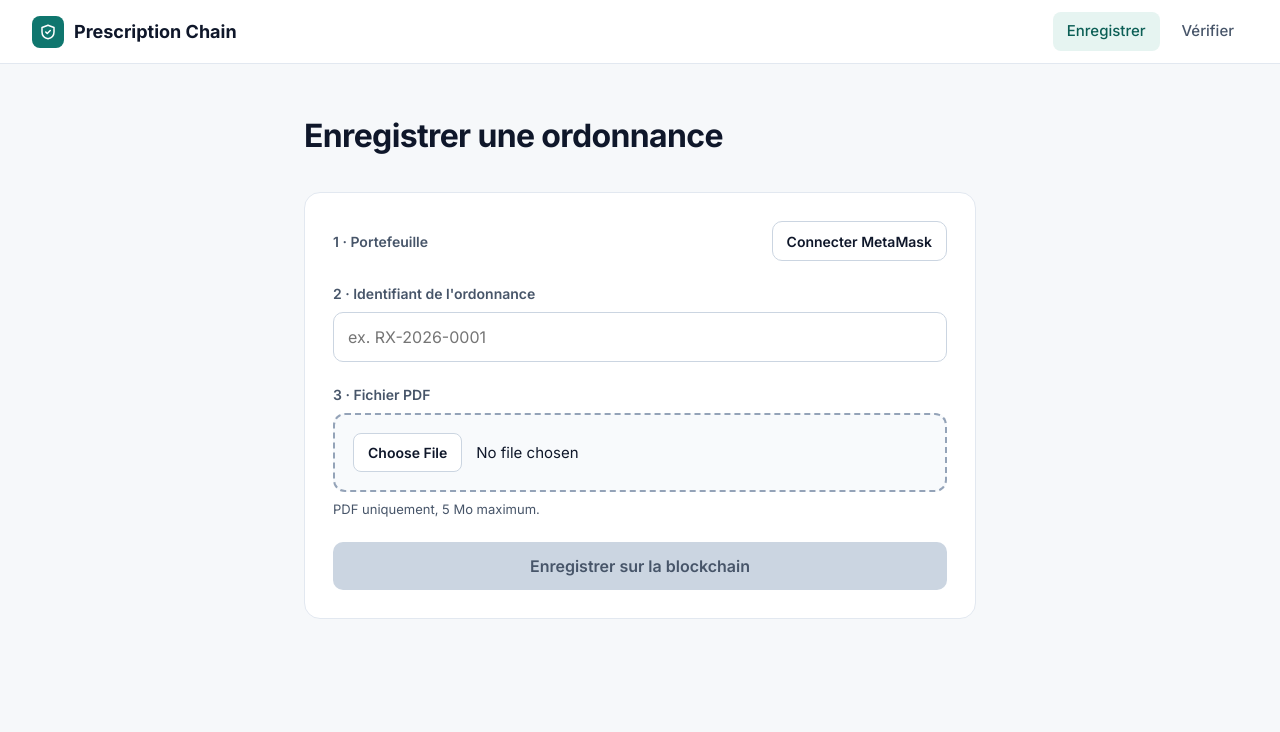
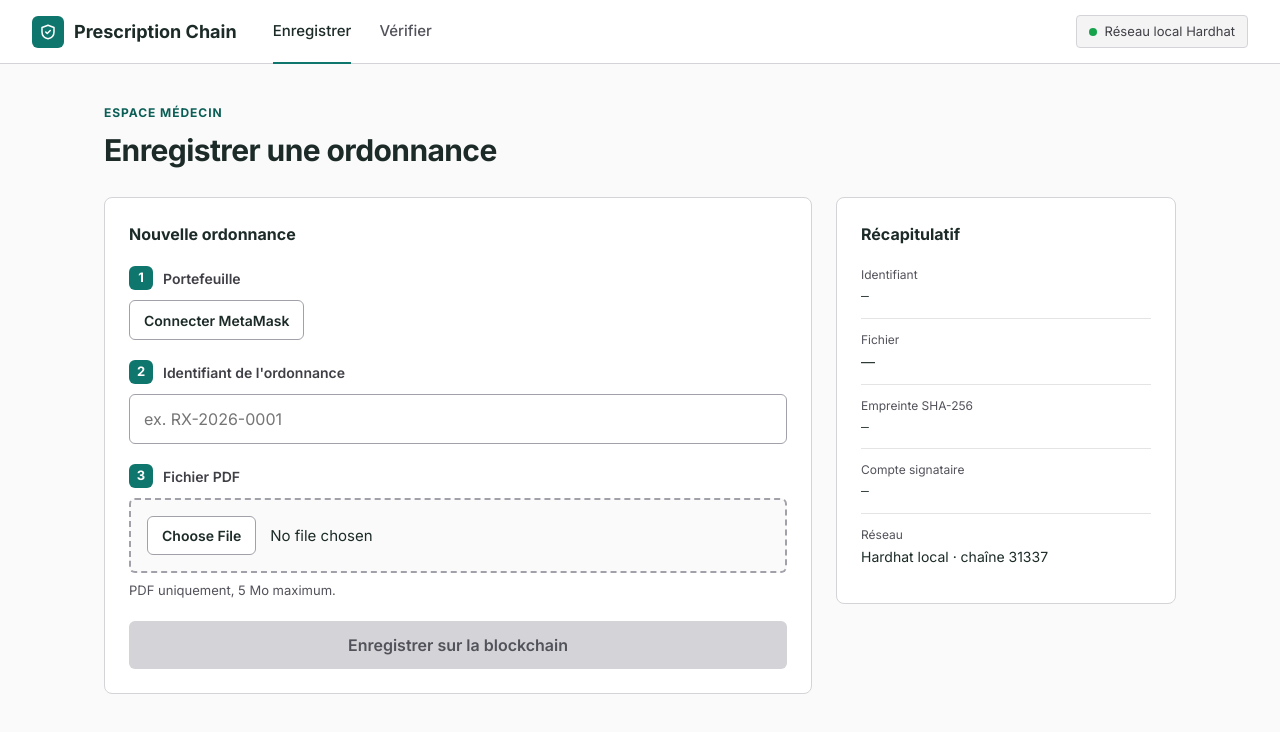
Before and after one commit to nicetteln/prescription-chain, a plain HTML site: page frontend/register.html in a window 1280 px wide. Drawn offline with Linux system fonts and the light colour scheme.

Commit message:
changing the  design

```diff
--- a/frontend/css/style.css
+++ b/frontend/css/style.css
@@ -1,10 +1,12 @@
 :root {
-  --bg: #F6F8FA;
-  --ink: #0F172A;
-  --muted: #475569;
-  --line: #E2E8F0;
+  --bg: #FAFAFA;
+  --card: #FFFFFF;
+  --ink: #1C2B28;
+  --muted: #52525B;
+  --line: #D4D4D8;
+  --line-soft: #E4E4E7;
+  --control: #A1A1AA;
   --accent: #0F766E;
-  --accent-soft: #E6F4F1;
   --accent-ink: #0B5E55;
 }
 
@@ -18,73 +20,101 @@ body {
   font-family: Inter, system-ui, -apple-system, "Segoe UI", sans-serif;
   line-height: 1.5;
 }
-a { color: var(--accent-ink); text-decoration: none; }
+a { color: var(--accent-ink); }
 
 /* ---------- top bar ---------- */
 .topbar {
-  display: flex; align-items: center; justify-content: space-between;
+  display: flex; align-items: center; justify-content: space-between; gap: 16px;
   height: 64px; padding: 0 32px;
-  background: #fff; border-bottom: 1px solid var(--line);
+  background: var(--card); border-bottom: 1px solid var(--line);
 }
-.brand { display: flex; align-items: center; gap: 10px; font-weight: 700; font-size: 18px; color: var(--ink); }
+.topbar-left { display: flex; align-items: center; gap: 36px; }
+.brand {
+  display: flex; align-items: center; gap: 10px;
+  font-weight: 700; font-size: 18px; color: var(--ink); text-decoration: none;
+}
 .brand-mark {
-  width: 32px; height: 32px; border-radius: 8px; background: var(--accent);
+  width: 32px; height: 32px; border-radius: 6px; background: var(--accent);
   display: flex; align-items: center; justify-content: center;
 }
-.nav { display: flex; gap: 8px; font-size: 15px; font-weight: 500; }
-.nav a { padding: 8px 14px; border-radius: 8px; color: var(--muted); }
-.nav a[aria-current="page"] { background: var(--accent-soft); color: var(--accent-ink); }
+.nav { display: flex; gap: 28px; font-size: 15px; font-weight: 500; }
+.nav a {
+  display: flex; align-items: center; height: 64px; padding-top: 2px;
+  border-bottom: 2px solid transparent; color: var(--muted); text-decoration: none;
+}
+.nav a[aria-current="page"] { color: var(--ink); border-bottom-color: var(--accent); }
+.net {
+  display: flex; align-items: center; gap: 8px; padding: 6px 12px; border-radius: 4px;
+  background: #F4F4F5; border: 1px solid var(--line); color: #3F3F46; font-size: 13px;
+}
+.net::before { content: ""; width: 8px; height: 8px; border-radius: 50%; background: #16A34A; }
 
 /* ---------- layout ---------- */
 .page {
-  max-width: 720px; margin: 0 auto; padding: 48px 24px;
+  max-width: 1120px; margin: 0 auto; padding: 40px 24px;
   display: flex; flex-direction: column; gap: 24px;
 }
-h1 { margin: 0 0 8px; font-size: 32px; letter-spacing: -0.02em; }
-.lead { margin: 0; color: var(--muted); }
+.eyebrow { margin-bottom: 6px; font-size: 12px; font-weight: 700; letter-spacing: .08em; text-transform: uppercase; color: var(--accent-ink); }
+h1 { margin: 0; font-size: 30px; letter-spacing: -0.02em; }
+.layout { display: flex; gap: 24px; flex-wrap: wrap; align-items: flex-start; }
+.col-main { flex: 1 1 520px; min-width: 0; }
+.col-aside { flex: 0 0 340px; max-width: 100%; }
+.col-form { flex: 0 0 400px; max-width: 100%; }
+.col-result { flex: 1 1 420px; min-width: 0; }
 
 .card {
-  background: #fff; border: 1px solid var(--line); border-radius: 16px;
-  padding: 28px; display: flex; flex-direction: column; gap: 22px;
+  background: var(--card); border: 1px solid var(--line); border-radius: 8px;
+  padding: 24px; display: flex; flex-direction: column; gap: 20px;
 }
+.card h2 { margin: 0; font-size: 16px; font-weight: 700; }
 
 /* ---------- form controls ---------- */
-.field-label, .step { display: block; margin-bottom: 8px; font-size: 14px; font-weight: 600; color: var(--muted); }
+.step { display: flex; align-items: center; gap: 10px; margin-bottom: 10px; font-size: 14px; font-weight: 600; color: #3F3F46; }
+.step-n {
+  width: 24px; height: 24px; border-radius: 6px; background: var(--accent); color: #fff;
+  font-size: 13px; font-weight: 700; display: flex; align-items: center; justify-content: center;
+}
 .input {
   width: 100%; padding: 12px 14px; font: inherit; font-size: 16px; color: var(--ink);
-  border: 1px solid #CBD5E1; border-radius: 10px; background: #fff;
+  border: 1px solid var(--control); border-radius: 6px; background: #fff;
 }
-.dropzone { padding: 18px; border: 2px dashed #94A3B8; border-radius: 12px; background: #F8FAFC; }
+.dropzone { padding: 16px; border: 2px dashed var(--control); border-radius: 6px; background: var(--bg); }
 .dropzone input { width: 100%; font: inherit; font-size: 15px; }
 .dropzone input::file-selector-button {
   margin-right: 14px; padding: 8px 14px; font: inherit; font-size: 14px; font-weight: 600;
-  color: var(--ink); background: #fff; border: 1px solid #CBD5E1; border-radius: 8px; cursor: pointer;
+  color: var(--ink); background: #fff; border: 1px solid var(--control); border-radius: 6px; cursor: pointer;
 }
 .hint { margin: 8px 0 0; font-size: 13px; color: var(--muted); }
 
-.btn { min-height: 48px; padding: 0 20px; font: inherit; font-size: 16px; font-weight: 600; border: 0; border-radius: 10px; cursor: pointer; }
-.btn-primary { color: #fff; background: var(--accent); }
-.btn-secondary { min-height: 40px; padding: 0 14px; font-size: 14px; color: var(--ink); background: #fff; border: 1px solid #CBD5E1; }
-.btn:disabled { background: #CBD5E1; color: #475569; cursor: not-allowed; }
-.input:focus-visible, .btn:focus-visible, .dropzone input:focus-visible {
-  outline: 3px solid #99D5CC; outline-offset: 2px;
+.btn { min-height: 48px; padding: 0 20px; font: inherit; font-size: 16px; font-weight: 600; border: 0; border-radius: 6px; cursor: pointer; }
+.btn-primary { width: 100%; color: #fff; background: var(--accent); }
+.btn-secondary { min-height: 40px; padding: 0 14px; font-size: 14px; color: var(--ink); background: #fff; border: 1px solid var(--control); }
+.btn:disabled { background: var(--line); color: var(--muted); cursor: not-allowed; }
+.input:focus-visible, .btn:focus-visible, .dropzone input:focus-visible { outline: 3px solid #99D5CC; outline-offset: 2px; }
+
+/* wallet (register page) */
+.wallet { display: flex; align-items: center; gap: 10px; flex-wrap: wrap; }
+.pill {
+  display: inline-flex; align-items: center; gap: 8px; padding: 8px 14px; border-radius: 4px;
+  background: #F0FDF4; border: 1px solid #86EFAC; color: #166534; font-size: 14px; font-weight: 600;
 }
+.pill::before { content: ""; width: 8px; height: 8px; border-radius: 50%; background: #16A34A; }
+.tag { padding: 3px 10px; border-radius: 4px; font-size: 12px; font-weight: 700; background: #DCFCE7; color: #166534; }
 
-/* wallet row (register page) */
-.wallet { display: flex; align-items: center; justify-content: space-between; gap: 12px; flex-wrap: wrap; }
-.wallet .step { margin: 0; }
-.pill {
-  display: inline-flex; align-items: center; gap: 8px; padding: 8px 14px; border-radius: 999px;
-  background: #ECFDF5; border: 1px solid #A7F3D0; color: #065F46; font-size: 14px; font-weight: 600;
-}
-.pill::before { content: ""; width: 8px; height: 8px; border-radius: 50%; background: #10B981; }
+/* summary (register page, right column) */
+.kv { padding: 12px 0; border-top: 1px solid var(--line-soft); font-size: 14px; }
+.kv:first-of-type { border-top: 0; padding-top: 0; }
+.kv-label { margin-bottom: 2px; font-size: 12px; color: var(--muted); }
+
+/* empty state (verify page, before a result) */
+.empty { padding: 32px 24px; border: 1px dashed var(--control); border-radius: 8px; color: var(--muted); font-size: 14px; text-align: center; }
 
 /* ---------- result panel ----------
    JS sets data-state on #result to one of:
    loading | error | success (register) | authentic | modified | not_registered */
-.result { background: #fff; border: 1px solid var(--line); border-radius: 16px; overflow: hidden; }
+.result { background: var(--card); border: 1px solid var(--line); border-radius: 8px; overflow: hidden; }
 .banner {
-  display: flex; align-items: center; gap: 14px; padding: 20px 28px;
+  display: flex; align-items: center; gap: 14px; padding: 20px 24px;
   background: var(--b-bg); border-bottom: 1px solid var(--b-line);
 }
 .banner h2 { margin: 0 0 2px; font-size: 20px; color: var(--b-ink); }
@@ -92,29 +122,27 @@ h1 { margin: 0 0 8px; font-size: 32px; letter-spacing: -0.02em; }
 .icon { display: none; flex: none; color: var(--b-ink); }
 .spinner {
   display: none; flex: none; width: 28px; height: 28px; border-radius: 50%;
-  border: 3px solid #BFDBFE; border-top-color: #1D4ED8; animation: spin .8s linear infinite;
+  border: 3px solid var(--line); border-top-color: var(--accent); animation: spin .8s linear infinite;
 }
 @keyframes spin { to { transform: rotate(360deg); } }
 @media (prefers-reduced-motion: reduce) { .spinner { animation-duration: 3s; } }
 
 .rows { margin: 0; }
-.row {
-  display: flex; flex-wrap: wrap; align-items: center; gap: 8px 16px;
-  padding: 14px 28px; border-top: 1px solid var(--line);
-}
-.row dt { width: 210px; font-size: 14px; color: var(--muted); }
+.row { display: flex; flex-wrap: wrap; align-items: center; gap: 8px 16px; padding: 14px 24px; border-top: 1px solid var(--line-soft); }
+.row dt { width: 220px; font-size: 14px; color: var(--muted); }
 .row dd { flex: 1; min-width: 200px; margin: 0; display: flex; align-items: center; gap: 10px; flex-wrap: wrap; font-size: 14px; }
+.row dd a { font-weight: 600; text-decoration: underline; }
 .mono { font-family: ui-monospace, Menlo, Consolas, monospace; font-size: 13px; word-break: break-all; }
-.badge { padding: 3px 10px; border-radius: 999px; font-size: 12px; font-weight: 700; background: var(--badge-bg); color: var(--badge-ink); }
+.badge { padding: 3px 10px; border-radius: 4px; font-size: 12px; font-weight: 700; background: var(--badge-bg); color: var(--badge-ink); }
 .row--offchain { display: none; }
 
 /* state colors */
-.result[data-state="loading"]        { --b-bg: #EFF6FF; --b-line: #BFDBFE; --b-ink: #1E3A8A; }
-.result[data-state="error"]          { --b-bg: #F1F5F9; --b-line: #CBD5E1; --b-ink: #334155; }
+.result[data-state="loading"]        { --b-bg: #F4F4F5; --b-line: #D4D4D8; --b-ink: #3F3F46; }
+.result[data-state="error"]          { --b-bg: #F4F4F5; --b-line: #A1A1AA; --b-ink: #1C2B28; }
 .result[data-state="success"],
-.result[data-state="authentic"]      { --b-bg: #ECFDF5; --b-line: #A7F3D0; --b-ink: #065F46; --badge-bg: #D1FAE5; --badge-ink: #065F46; }
-.result[data-state="modified"]       { --b-bg: #FEF2F2; --b-line: #FECACA; --b-ink: #B91C1C; --badge-bg: #FEE2E2; --badge-ink: #991B1B; }
-.result[data-state="not_registered"] { --b-bg: #FFFBEB; --b-line: #FDE68A; --b-ink: #92400E; }
+.result[data-state="authentic"]      { --b-bg: #F0FDF4; --b-line: #86EFAC; --b-ink: #166534; --badge-bg: #DCFCE7; --badge-ink: #166534; }
+.result[data-state="modified"]       { --b-bg: #FEF2F2; --b-line: #FCA5A5; --b-ink: #991B1B; --badge-bg: #FEE2E2; --badge-ink: #991B1B; }
+.result[data-state="not_registered"] { --b-bg: #FEFCE8; --b-line: #FDE047; --b-ink: #854D0E; }
 
 /* state icons and which rows each state shows */
 .result[data-state="loading"] .spinner { display: block; }
@@ -132,7 +160,10 @@ h1 { margin: 0 0 8px; font-size: 32px; letter-spacing: -0.02em; }
 
 @media (max-width: 600px) {
   .topbar { padding: 0 16px; }
-  .page { padding: 32px 16px; }
+  .topbar-left { gap: 16px; }
+  .nav { gap: 16px; }
+  .net { display: none; }
+  .page { padding: 28px 16px; }
   .card { padding: 20px; }
   .banner, .row { padding-left: 20px; padding-right: 20px; }
   .row dt { width: 100%; }
--- a/frontend/register.html
+++ b/frontend/register.html
@@ -10,6 +10,7 @@
 </head>
 <body>
   <header class="topbar">
+    <div class="topbar-left">
       <a class="brand" href="register.html">
         <span class="brand-mark">
           <svg width="18" height="18" viewBox="0 0 24 24" fill="none" stroke="#fff" stroke-width="2" stroke-linecap="round" stroke-linejoin="round" aria-hidden="true"><path d="M12 3l8 3v6c0 5-3.5 8-8 9-4.5-1-8-4-8-9V6l8-3z"/><path d="M9 12l2 2 4-4"/></svg>
@@ -20,27 +21,37 @@
         <a href="register.html" aria-current="page">Enregistrer</a>
         <a href="verify.html">Vérifier</a>
       </nav>
+    </div>
+    <div class="net" id="networkTag">Réseau local Hardhat</div>
   </header>
 
   <main class="page">
     <div>
+      <div class="eyebrow">Espace médecin</div>
       <h1>Enregistrer une ordonnance</h1>
     </div>
 
+    <div class="layout">
+      <div class="col-main">
         <form class="card" id="registerForm" novalidate>
+          <h2>Nouvelle ordonnance</h2>
+
+          <div>
+            <div class="step"><span class="step-n">1</span>Portefeuille</div>
             <div class="wallet">
-        <span class="step">1 · Portefeuille</span>
               <button id="connectBtn" type="button" class="btn btn-secondary">Connecter MetaMask</button>
               <span id="account" class="pill" hidden></span>
+              <span id="authTag" class="tag" hidden>Compte autorisé</span>
+            </div>
           </div>
 
           <div>
-        <label class="field-label" for="prescriptionId">2 · Identifiant de l'ordonnance</label>
+            <label class="step" for="prescriptionId"><span class="step-n">2</span>Identifiant de l'ordonnance</label>
             <input class="input" id="prescriptionId" type="text" placeholder="ex. RX-2026-0001" autocomplete="off">
           </div>
 
           <div>
-        <label class="field-label" for="pdfFile">3 · Fichier PDF</label>
+            <label class="step" for="pdfFile"><span class="step-n">3</span>Fichier PDF</label>
             <div class="dropzone">
               <input id="pdfFile" type="file" accept="application/pdf">
             </div>
@@ -49,6 +60,21 @@
 
           <button id="submitBtn" type="submit" class="btn btn-primary" disabled>Enregistrer sur la blockchain</button>
         </form>
+      </div>
+
+      <aside class="col-aside">
+        <div class="card">
+          <h2>Récapitulatif</h2>
+          <div>
+            <div class="kv"><div class="kv-label">Identifiant</div><div class="mono" id="sumId">—</div></div>
+            <div class="kv"><div class="kv-label">Fichier</div><div id="sumFile">—</div></div>
+            <div class="kv"><div class="kv-label">Empreinte SHA-256</div><div class="mono" id="sumHash">—</div></div>
+            <div class="kv"><div class="kv-label">Compte signataire</div><div class="mono" id="sumAccount">—</div></div>
+            <div class="kv"><div class="kv-label">Réseau</div><div id="sumNetwork">Hardhat local · chaîne 31337</div></div>
+          </div>
+        </div>
+      </aside>
+    </div>
 
     <section id="result" class="result" data-state="success" aria-live="polite" hidden>
       <div class="banner">
@@ -57,7 +83,7 @@
         <svg class="icon icon-err" width="28" height="28" viewBox="0 0 24 24" fill="none" stroke="currentColor" stroke-width="2.2" stroke-linecap="round" stroke-linejoin="round" aria-hidden="true"><circle cx="12" cy="12" r="9"/><path d="M12 8v5M12 16h.01"/></svg>
         <div>
           <h2 id="resultTitle">Enregistrée sur la blockchain</h2>
-          <p id="resultText"></p>
+          <p id="resultText">L'empreinte et le CID sont inscrits sur la blockchain.</p>
         </div>
       </div>
       <dl class="rows">
```
Also changed, not shown: frontend/verify.html (+17 -3 lines). Lines whose indentation alone changed are shown as unchanged.
